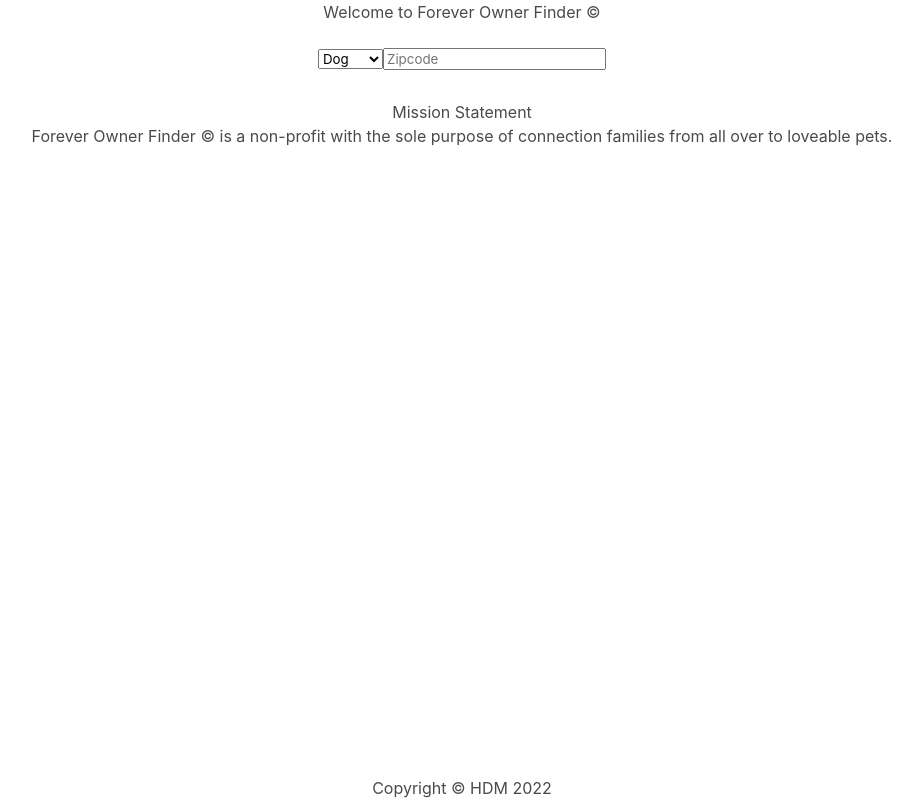
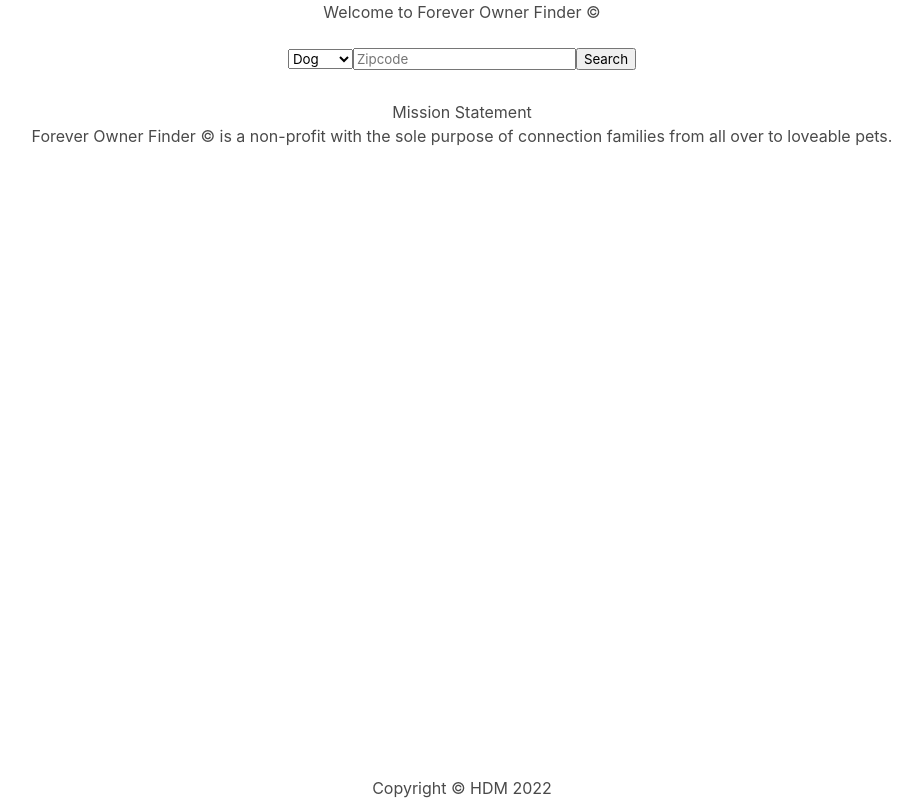
Before and after one commit to MarioArmstrong/foreverOwnerFinder, a plain HTML site: page index.html in a window 1280 px wide. Shown: the whole page, without its empty margins (178-1100 px from the left). Drawn offline with nearby package versions, Linux system fonts and the light colour scheme.

Commit message:
added button to search

```diff
--- a/index.html
+++ b/index.html
@@ -22,6 +22,7 @@
           <option>Rabbit</option>
           <option>Mice</option>
           <input class="searchBox" placeholder="Zipcode"></input>
+          <button class="searchBTN">Search</button>
         </select>
       </nav>
     </section>
```
